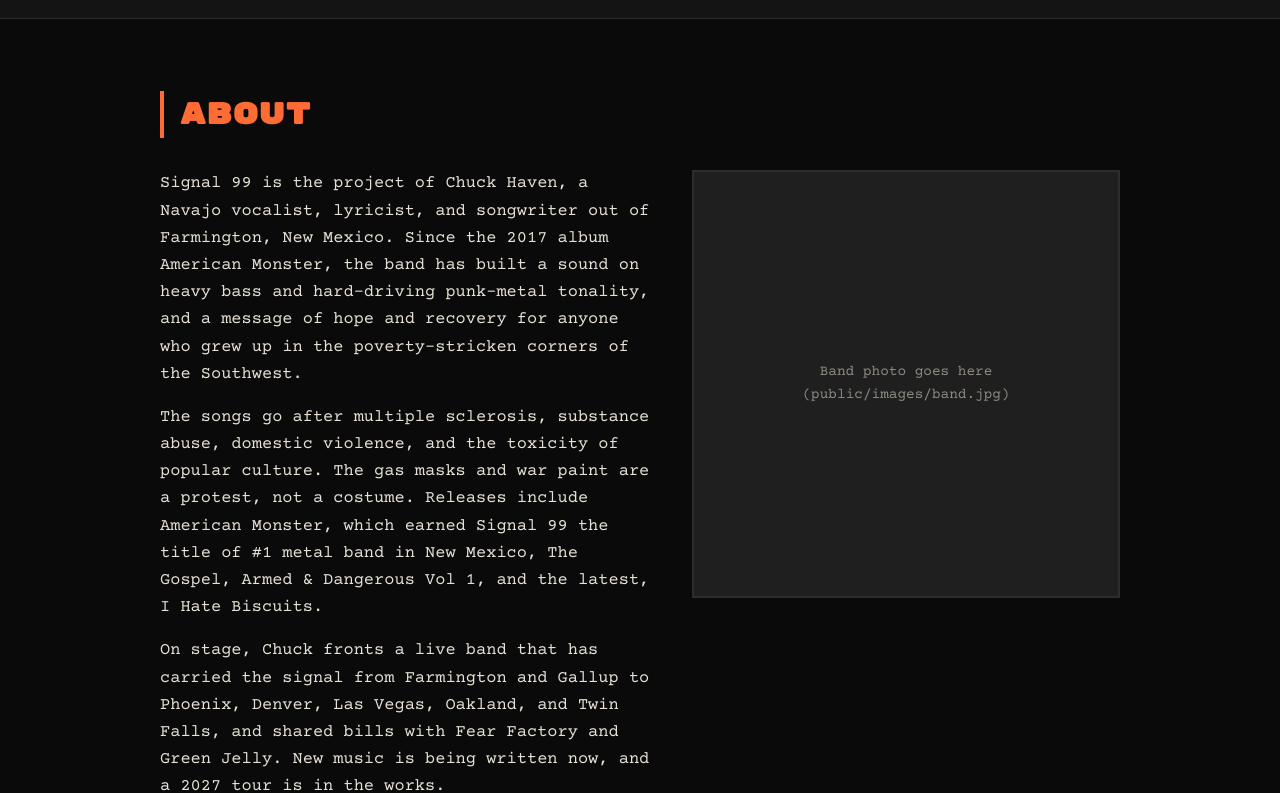
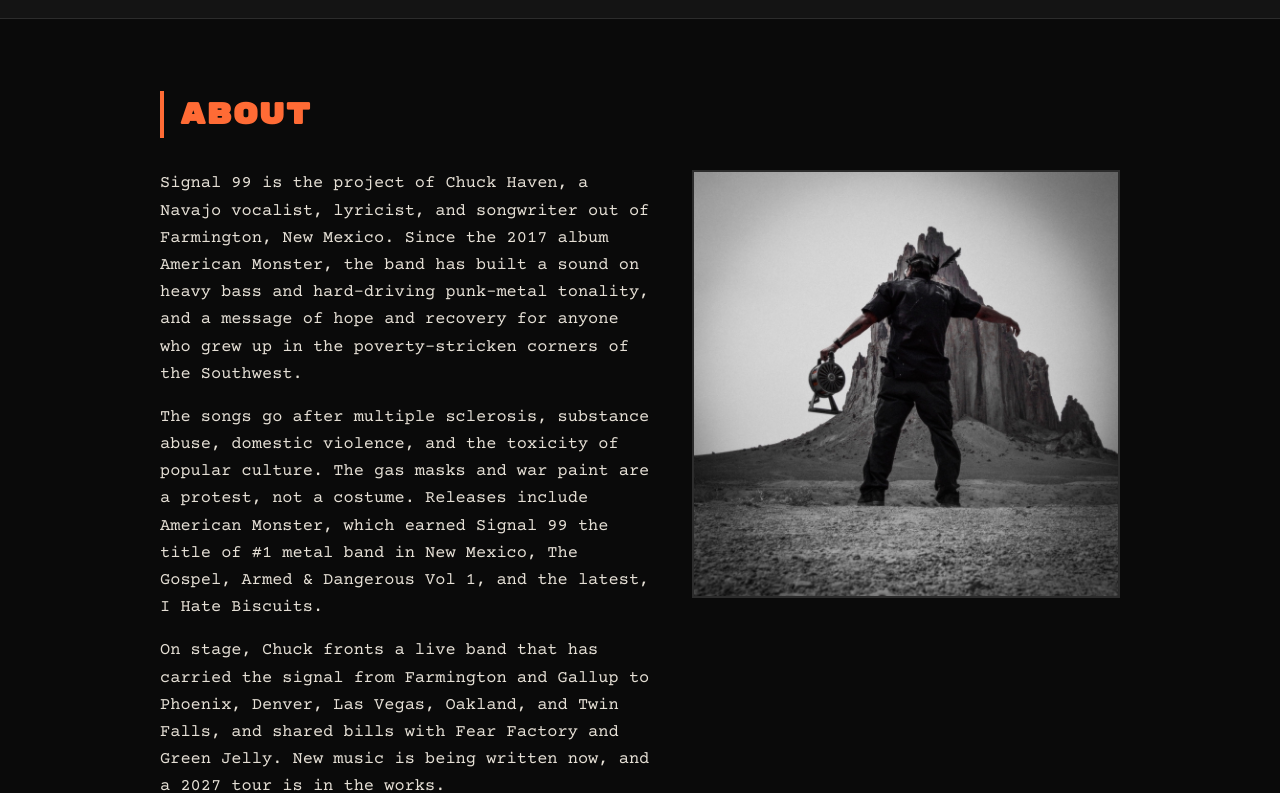
Before and after one commit to ohaven/signal99-website, a Next.js app: page / in a window 1280 px wide. Shown: the part 705-1498 px from the top of the page. Built offline with nearby package versions, Linux system fonts and the light colour scheme.

Commit message:
Change band photo file extension from .jpg to .jpeg

```diff
--- a/data/site.js
+++ b/data/site.js
@@ -23,7 +23,7 @@ const site = {
   ],
   quote: "The masks are worn to protest the toxicity of popular culture.",
   quoteBy: "Chuck Haven",
-  bandPhoto: "/images/band.jpg", // upload your photo to public/images/band.jpg
+  bandPhoto: "/images/band.jpeg", // upload your photo to public/images/band.jpeg
   bandPhotoAlt: "Signal 99 on stage",
 
   // ---------- Music links ----------
```
